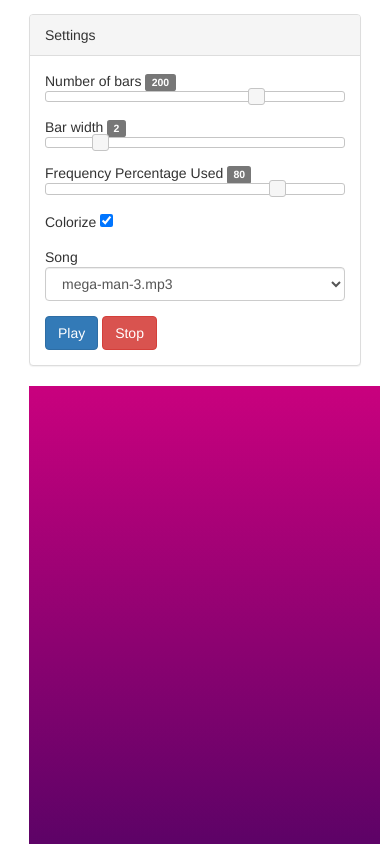
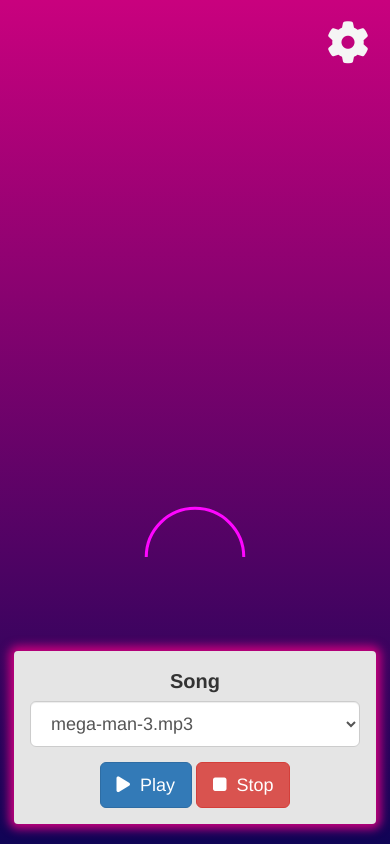
Before and after one commit to stoicrogue/audio-viz, a plain HTML site: page index.html in a window 390 px wide. Shown: the top 844 px of the page. Drawn offline with nearby package versions, Linux system fonts and the light colour scheme.

Commit message:
style overhaul focused on mobile usability
- moved controls to a permanent bottom footer
- moved settings into a model
- canvas now fixed position to cover entire window
- incorporated font-awesome icons

```diff
--- a/circular-visualizer.js
+++ b/circular-visualizer.js
@@ -138,8 +138,8 @@ function updateSliderLabels() {
 function initCanvas() {
     // set to the size of device
     canvas = $("#renderer")[0];
-    canvas.width =  window.innerWidth * (window.innerWidth < 992 ? .9 : .70);
-    canvas.height = window.innerHeight - 60;
+    canvas.width =  window.innerWidth;
+    canvas.height = window.innerHeight;
     ctx = canvas.getContext("2d");
 
     // style the background
@@ -151,7 +151,7 @@ function initCanvas() {
 
     // find the center of the window
     center_x = canvas.width / 2;
-    center_y = canvas.height * .75;
+    center_y = canvas.height * .66;
 
     min_dimension = (center_x <= center_y ? center_x : center_y);
     radius = min_dimension * .25;
--- a/index.html
+++ b/index.html
@@ -2,66 +2,76 @@
 <html lang="en">
 <head>
     <meta charset="UTF-8">
-    <title>MTM Visualizer</title>
+    <title>Audio Visualizer</title>
     <script src="https://code.jquery.com/jquery-1.12.4.js"></script>
     <script src="https://code.jquery.com/ui/1.12.1/jquery-ui.js"></script>
     <script src="jquery.ui.touch-punch.min.js"></script>
+    <script src="https://maxcdn.bootstrapcdn.com/bootstrap/3.3.7/js/bootstrap.min.js" integrity="sha384-Tc5IQib027qvyjSMfHjOMaLkfuWVxZxUPnCJA7l2mCWNIpG9mGCD8wGNIcPD7Txa" crossorigin="anonymous"></script>
+    <script src="https://kit.fontawesome.com/94211b9804.js" crossorigin="anonymous"></script>
 
-    <script src="https://maxcdn.bootstrapcdn.com/bootstrap/3.3.7/js/bootstrap.min.js" integrity="sha384-Tc5IQib027qvyjSMfHjOMaLkfuWVxZxUPnCJA7l2mCWNIpG9mGCD8wGNIcPD7Txa" crossorigin="anonymous"></script>
-
-    <script type="text/javascript" src="circular-visualizer.js?version=2"></script>
+    <script type="text/javascript" src="circular-visualizer.js?version=3"></script>
 
     <link rel="stylesheet" href="//code.jquery.com/ui/1.12.1/themes/base/jquery-ui.css">
     <link rel="stylesheet" href="https://maxcdn.bootstrapcdn.com/bootstrap/3.3.7/css/bootstrap.min.css" integrity="sha384-BVYiiSIFeK1dGmJRAkycuHAHRg32OmUcww7on3RYdg4Va+PmSTsz/K68vbdEjh4u" crossorigin="anonymous">
-
-    <style>
-        body{
-            margin: 0;
-            padding: 1em;
-        }
-        #main {
-            width: inherit;
-        }
-    </style>
+    <link rel="stylesheet" href="styles.css">
 </head>
 <body>
-    <div class="container" id="main">
-        <div class="row">
-            <div class="col-md-3 col-sm-12">
-                <div class="panel panel-default">
-                    <div class="panel-heading">Settings</div>
-                    <div class="panel-body">
-                        <form>
+    <i data-toggle="modal" data-target="#settings" id="settings-btn" class="fas fa-cog"></i>
+
+    <div class="modal fade" id="settings">
+        <div class="modal-dialog">
+            <div class="modal-content">
+                <div class="modal-header">
+                    <h4>
+                        <div class="pull-left">Settings</div>
+                        <button type="button" class="close pull-right" data-dismiss="modal">
+                            <i class="fas fa-times-circle"></i>
+                        </button>
+                    </h4>
+                </div>
+                <div class="modal-body">
+                    <form id="settingsForm">
                         <div class="form-group">
-                                <labal>
+                            <label>
                                 Number of bars
                                 <span class="label label-default" id="barNumberSliderLabel">200</span>
-                                </labal>
+                            </label>
                             <div id="numberOfBars"></div>
                         </div>
                         <div class="form-group">
-                                <labal>
+                            <label>
                                 Bar width
                                 <span class="label label-default" id="barWidthSliderLabel">2</span>
-                                </labal>
+                            </label>
                             <div id="barWidth"></div>
                         </div>
                         <div class="form-group">
-                                <labal title="Graph the bottom X percent of the frequencies.">
+                            <label title="Graph the bottom X percent of the frequencies.">
                                 Frequency Percentage Used
                                 <span class="label label-default" id="frequencyPercentageSliderLabel">80</span>
-                                </labal>
+                            </label>
                             <div id="frequencyPercentage"></div>
                         </div>
                         <div class="form-group">
-                                <labal>
+                            <label>
                                 Colorize
                                 <input type="checkbox" id="colorize" class="form-check-input" checked />
-                                </labal>
+                            </label>
                             <div id="frequencyPercentage"></div>
                         </div>
-                            <div class="form-group">
-                                <labal>Song</labal>
+                    </form>
+                </div>
+            </div>
+        </div>
+    </div>
+    <div id="main">
+        <canvas id="renderer"></canvas>
+    </div>
+    <div id="controls" class="panel">
+        <div class="panel-body">
+            <form id="controlsForm" class="form-inline">
+                <div class="form-group form-group-lg">
+                    <label class="control-label">Song</label>
                     <select class="form-control" id="song">
                         <option selected>mega-man-3.mp3</option>
                         <option>Butterfly Kiss.mp3</option>
@@ -69,15 +79,9 @@
                         <option>Coasting.mp3</option>
                     </select>
                 </div>
-                            <button type="button" class="btn btn-primary" id="play-btn">Play</button>
-                            <button type="button" class="btn btn-danger" id="stop-btn">Stop</button>
+                <button type="button" class="btn btn-primary btn-lg" id="play-btn"><i class="fas fa-play"></i>&nbsp; Play</button>
+                <button type="button" class="btn btn-danger btn-lg" id="stop-btn"><i class="fas fa-stop"></i>&nbsp; Stop</button>
             </form>
-                    </div>
-                </div>
-            </div>
-            <div class="col-md-9 col-sm-12">
-                <canvas id="renderer"></canvas>
-            </div>
         </div>
     </div>
 </body>
--- /dev/null
+++ b/styles.css
@@ -0,0 +1,37 @@
+#main {
+    position: fixed;
+    top: 0;
+    left: 0;
+    z-index: 1;
+}
+#settings-btn {
+    position: fixed;
+    top: .5em;
+    right: .5em;
+    z-index: 10;
+    color: #f5f5f5;
+    font-size: 3em;
+    cursor: pointer;
+}
+#settings-btn:hover {
+    color: rgb(16, 4, 86);
+}
+#controls {
+    position: fixed;
+    z-index: 10;
+    bottom: 0;
+    left: 1em;
+    right: 1em;
+    text-align: center;
+    -webkit-box-shadow: 0px 0px 10px 5px rgb(201, 1, 126);
+    box-shadow: 0px 0px 10px 5px rgb(201, 1, 126);
+    background-color: #e5e5e5;
+}
+#controls .form-group-lg .control-label {
+    font-size: 2rem;
+}
+.modal-header .close {
+    padding: 1rem;
+    margin: -1rem -1rem -1rem auto;
+    opacity: 1;
+}
```
Lines whose indentation alone changed are shown as unchanged.
